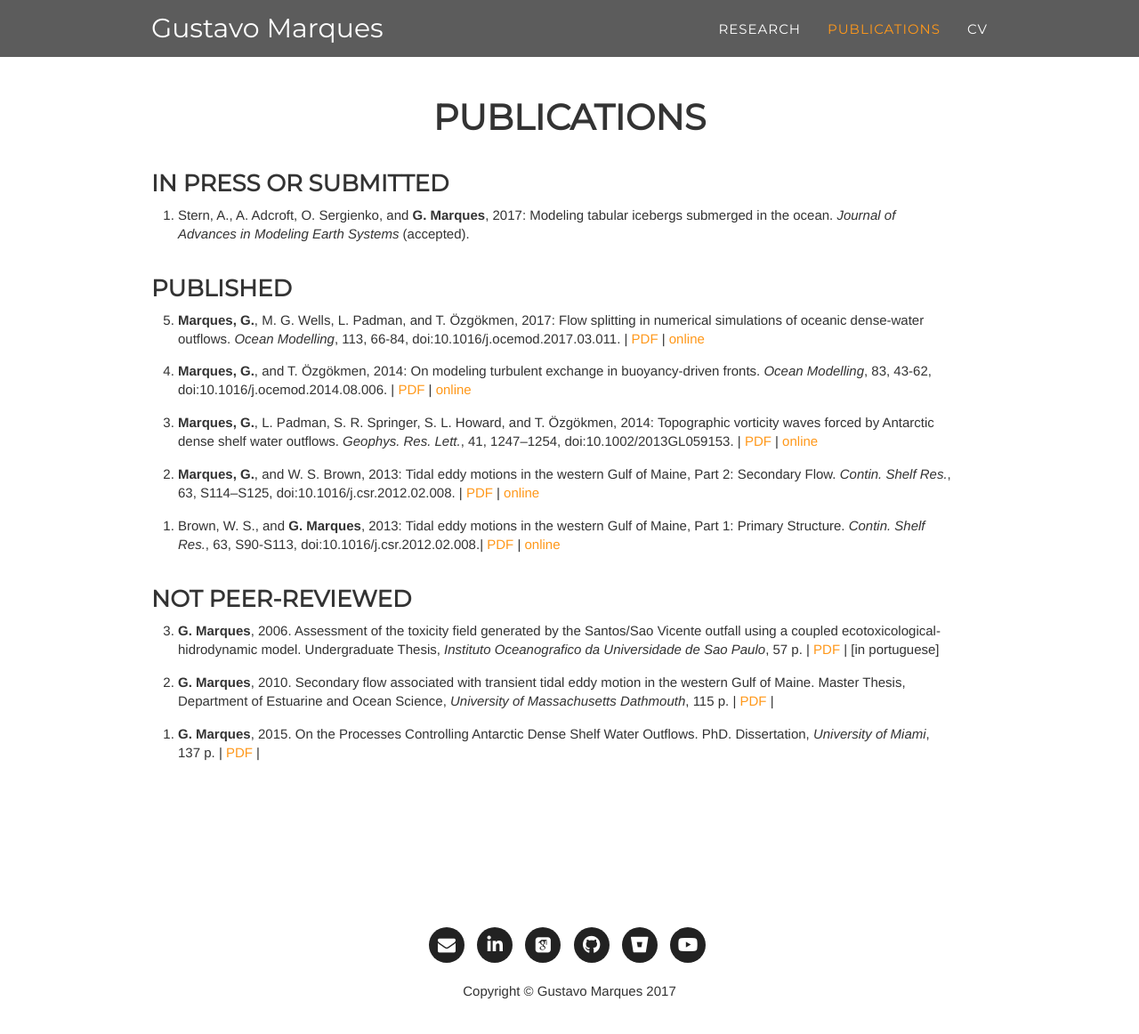
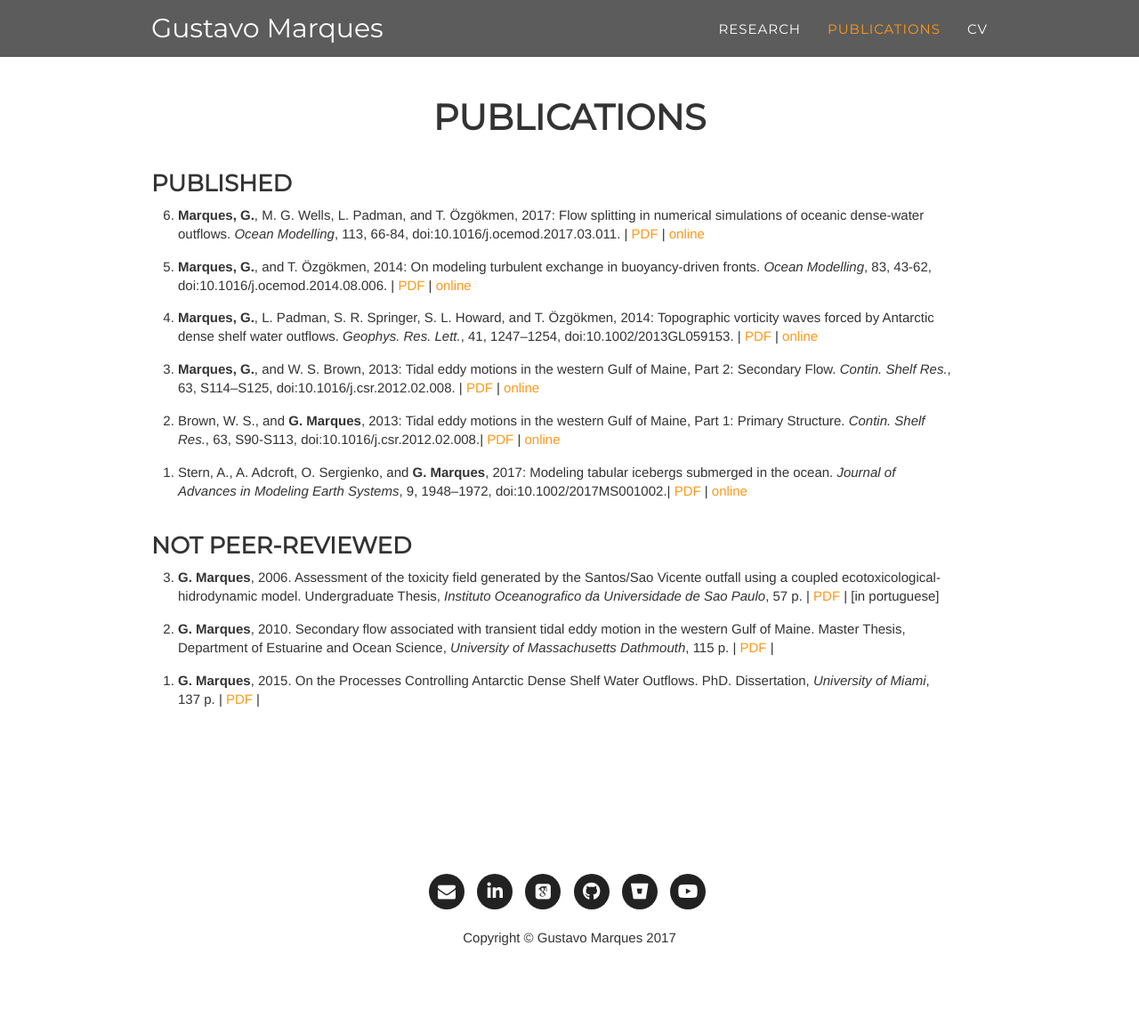
Before and after one commit to gustavo-marques/gustavo-marques.github.io, a Jekyll site: the page built from publications/index.html, in a window 1280 px wide and 1185 px high. Shown: the top 1162 px of the window at 89% size. Built offline with Jekyll 4.4.1, drawn with Linux system fonts in a browser that asks for light colours; nearby versions of some CDN libraries; some web fonts are replaced.

Commit message:
Update publication list

```diff
--- a/publications/index.html
+++ b/publications/index.html
@@ -13,7 +13,7 @@ navigation_weight: 2
             </div>
         </div>
         <div class="container">
-            <div class="row">
+<!--            <div class="row">
                 <div class="col-lg-12">
                     <h3>In Press or Submitted</h3>
                     <ol class="bibliography">
@@ -22,11 +22,14 @@ navigation_weight: 2
                        </li>
                     </ol>
                 </div>
-	        </div>
+	        </div> -->
             <div class="row">
                 <div class="col-lg-12">
                     <h3>Published</h3>
     		        <ol class="bibliography">
+                            <li><span>Stern, A., A. Adcroft, O. Sergienko, and <b>G. Marques</b>, 2017: Modeling tabular icebergs submerged in the ocean. <i>Journal of Advances in Modeling Earth Systems</i>, 9, 1948–1972, doi:10.1002/2017MS001002.</span>| <a href="../pdfs/Stern-et-al-JAMES2017.pdf">PDF</a> | <a href="http://doi.org/10.1002/2017MS001002">online</a>
+
+                       </li>
                            <li><span>Brown, W. S., and <b> G. Marques</b>, 2013: Tidal eddy motions in the western Gulf of Maine, Part 1: Primary Structure. <i>Contin. Shelf Res.</i>, 63, S90-S113, doi:10.1016/j.csr.2012.02.008.</span>| <a href="../pdfs/Brown-Marques-CSR2013.pdf">PDF</a> | <a href="http://dx.doi.org/10.1016/j.csr.2012.08.018">online</a>
                           </li>
 
```
Also changed, not shown: 1 other file.
